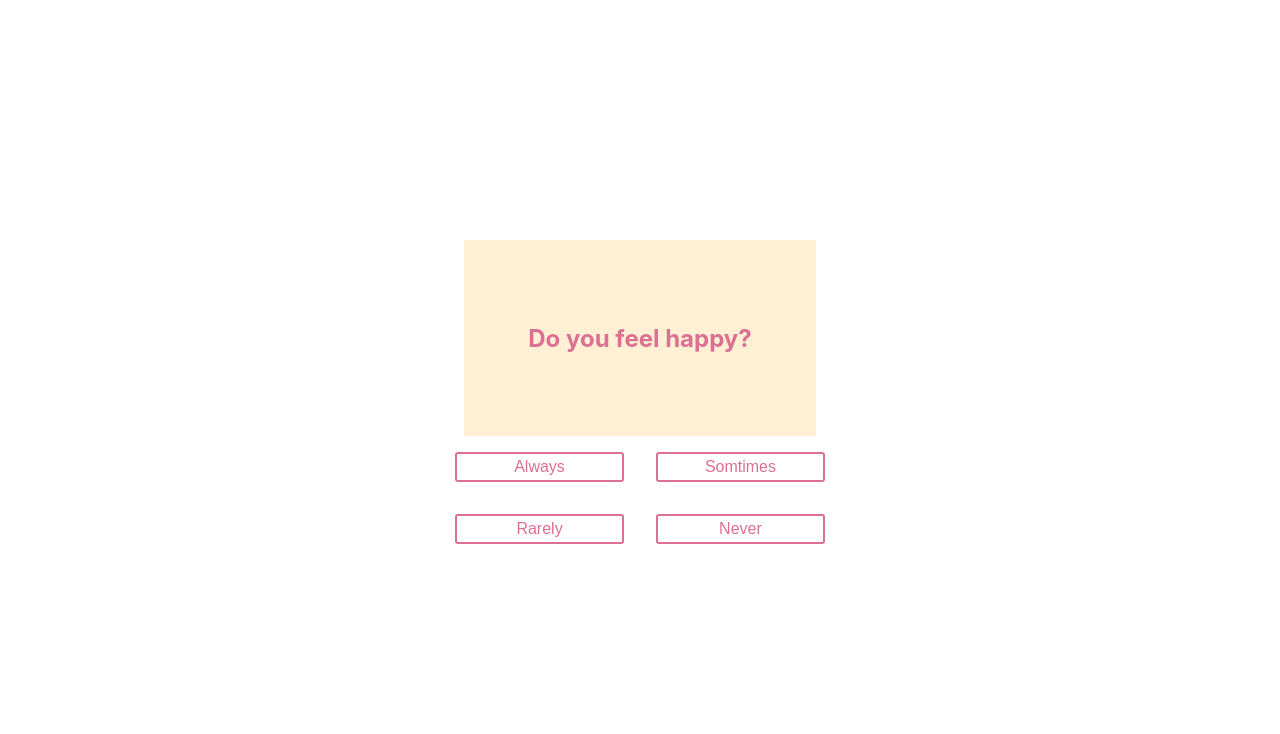
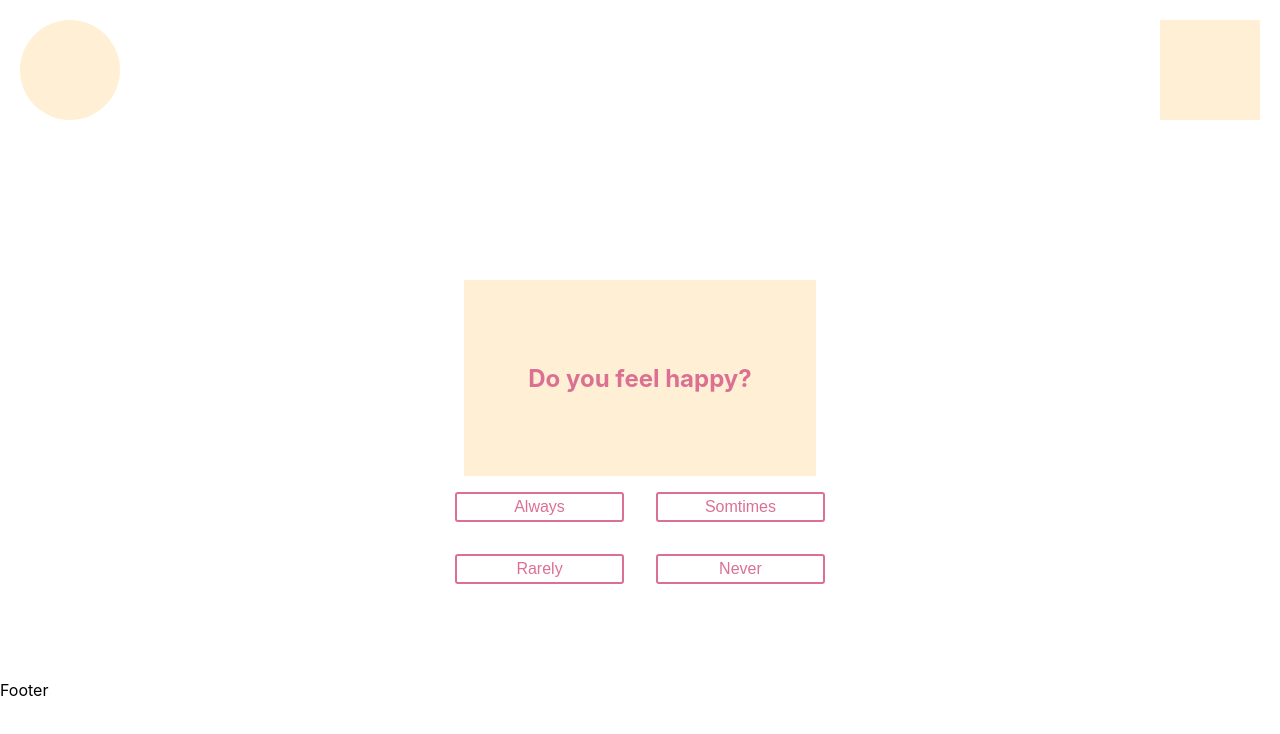
Before and after one commit to abhigupta-codedb/The_social_project, a React (Create React App) app: page /quiz in a window 1280 px wide. Shown: the top 734 px of the page. Built offline with nearby package versions, Linux system fonts and the light colour scheme.

Commit message:
feat: adding Header and footer

```diff
--- a/src/App.js
+++ b/src/App.js
@@ -14,6 +14,9 @@ const Button = styled.button`
   border-radius: 3px;
   &:hover {
     cursor: pointer;
+    background: ${(props) =>
+      props.primary ? "palevioletred" : "palevioletred"};
+    color: ${(props) => (props.primary ? "white" : "white")};
   }
 `;
 
@@ -43,9 +46,7 @@ function App() {
       <Wrapper>
         <Title>THE_SOCIAL_PROJECT</Title>
       </Wrapper>
-      <Button primary onClick={() => navigate("/quiz")}>
-        NEXT
-      </Button>
+      <Button onClick={() => navigate("/quiz")}>Click here!</Button>
     </ParentDiv>
   );
 }
--- a/src/Components/QuestionBox.jsx
+++ b/src/Components/QuestionBox.jsx
@@ -13,7 +13,7 @@ const Wrapper = styled.section`
 `;
 
 const ParentDiv = styled.div`
-  height: 100vh;
+  height: 60vh;
   display: flex;
   align-items: center;
   justify-content: center;
--- a/src/Container/BoxContainer.jsx
+++ b/src/Container/BoxContainer.jsx
@@ -2,17 +2,51 @@ import React, { useState } from "react";
 import { quiz } from "../Helper/quiz";
 import QuestionBox from "../Components/QuestionBox";
 import Result from "../Components/Result";
+import styled from "styled-components";
+
+const Header = styled.div`
+  height: 20vh;
+  margin: 20px;
+`;
+const Footer = styled.div`
+  height: 10vh;
+`;
+const Page = styled.div`
+  display: flex;
+  flex-direction: column;
+`;
+
+const Counter = styled.span`
+  height: 100px;
+  width: 100px;
+  background-color: papayawhip;
+  border-radius: 50%;
+  display: inline-block;
+  float: left;
+`;
+const Logo = styled.span`
+  height: 100px;
+  width: 100px;
+  background-color: papayawhip;
+  display: inline-block;
+  float: right;
+`;
 const BoxContainer = () => {
   //TODO: will keep all question inside redux state
   const [next, setNext] = useState(0);
   return (
-    <div>
+    <Page>
+      <Header>
+        <Counter />
+        <Logo />
+      </Header>
       {next < quiz.length ? (
         <QuestionBox quiz={quiz[next]} setNext={setNext} />
       ) : (
         <Result />
       )}
-    </div>
+      <Footer>Footer</Footer>
+    </Page>
   );
 };
 
```
